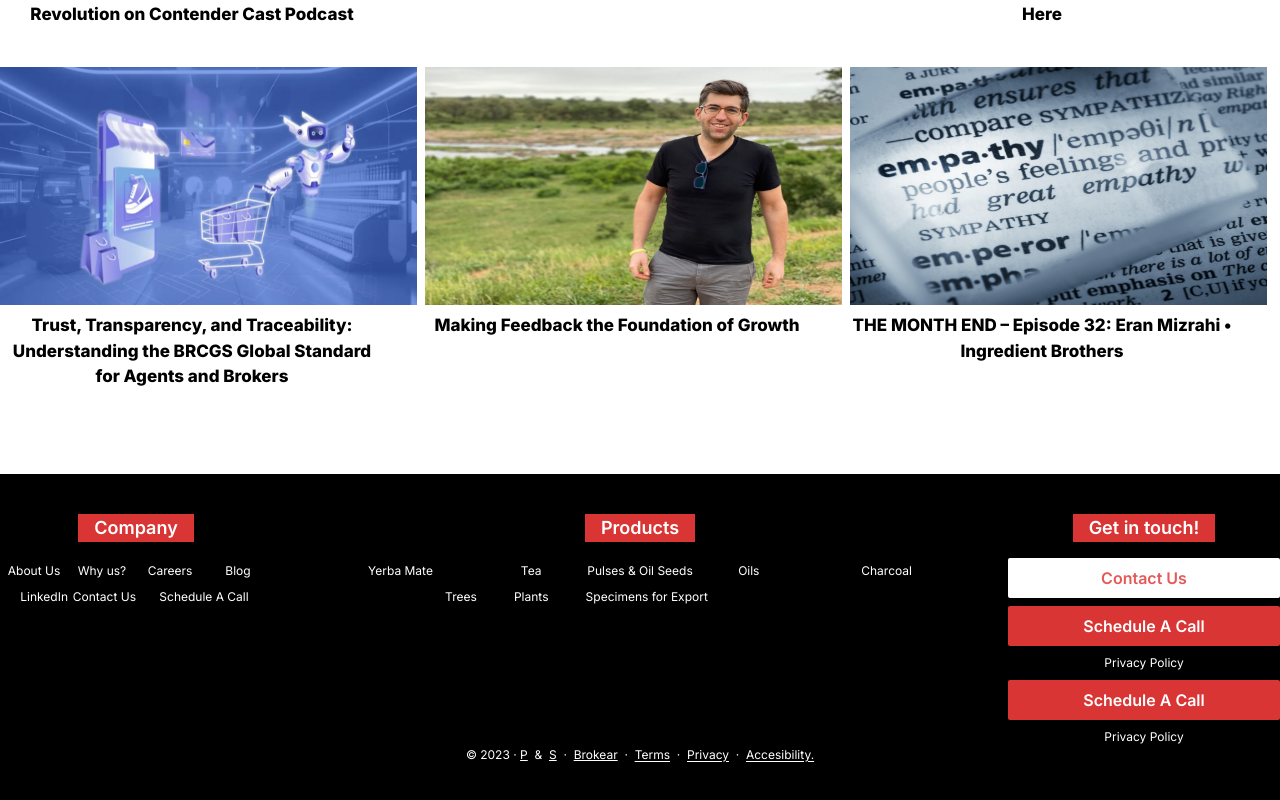
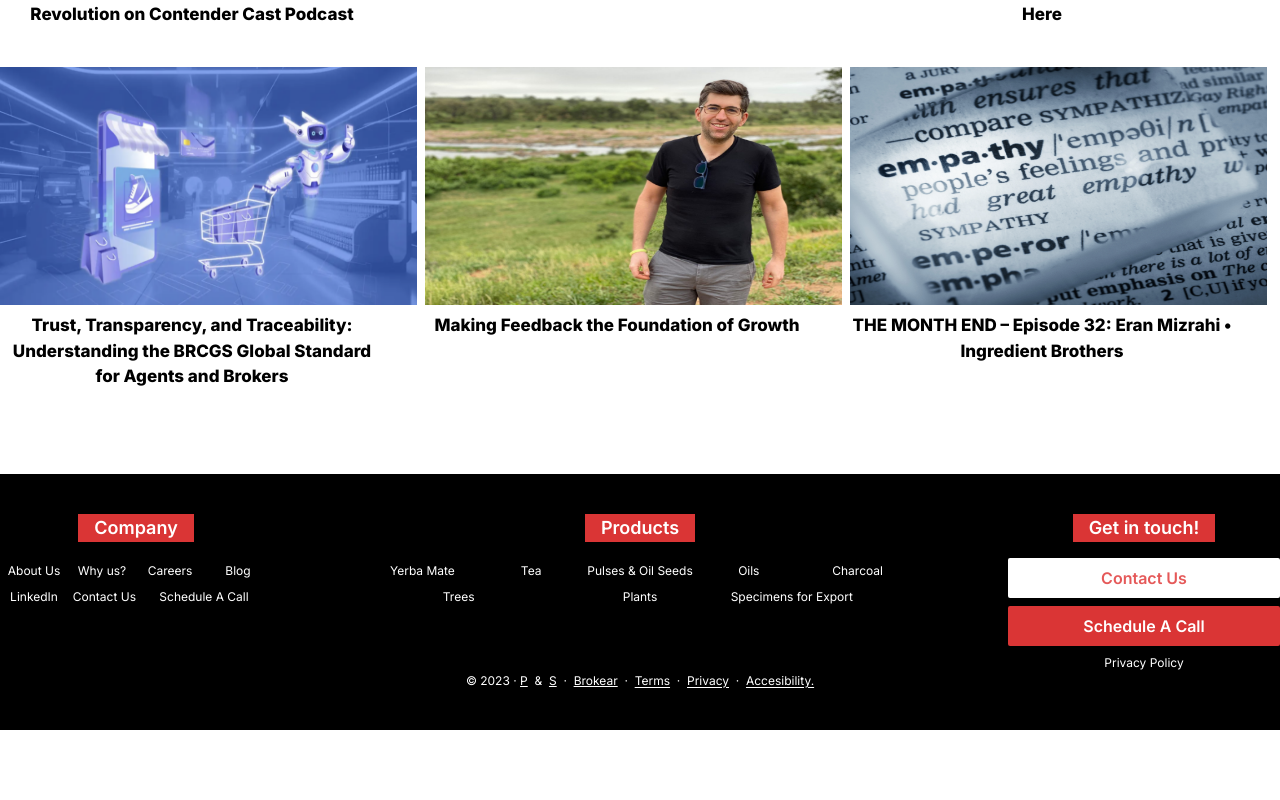
Before and after one commit to causapablo/brokear, a Next.js app: page / in a window 1280 px wide. Shown: the part 2985-3785 px from the top of the page. After the commit the page ends 3715 px from the top, so only its background shows below. Built offline with nearby package versions, Linux system fonts and the light colour scheme; what tailwindcss-animated would draw is missing.

Commit message:
Correcciones en el footer

```diff
--- a/components/footer/Footer.tsx
+++ b/components/footer/Footer.tsx
@@ -28,7 +28,7 @@ const Footer = () => {
                 </p>
               </div>
               <div className="flex">
-                <p className="text-white flex items-center justify-end text-[12px] py-1 basis-1/4">
+                <p className="text-white flex items-center justify-center text-[12px] py-1 basis-1/4">
                   LinkedIn
                 </p>
                 <p className="text-white flex items-center justify-end text-[12px] py-1 basis-1/4">
@@ -48,7 +48,7 @@ const Footer = () => {
             </div>
             <div className="py-4">
               <div className="flex">
-                <p className="text-white flex items-center justify-start text-[12px] basis-1/5 py-1">
+                <p className="text-white flex items-center justify-center text-[12px] basis-1/5 py-1">
                   Yerba Mate
                 </p>
 
@@ -64,18 +64,18 @@ const Footer = () => {
                   Oils
                 </p>
 
-                <p className="text-white flex items-center justify-end text-[12px] basis-1/5 py-1">
+                <p className="text-white flex items-center justify-center text-[12px] basis-1/5 py-1">
                   Charcoal
                 </p>
               </div>
               <div className="flex">
-                <p className="text-white flex items-center justify-end text-[12px]  basis-1/5 py-1">
+                <p className="text-white flex items-center justify-center text-[12px]  basis-1/3 py-1">
                   Trees
                 </p>
-                <p className="text-white flex items-center justify-center text-[12px]  basis-1/5 py-1">
+                <p className="text-white flex items-center justify-center text-[12px]  basis-1/3 py-1">
                   Plants
                 </p>
-                <p className="text-white flex items-center justify-center text-[12px]  py-1">
+                <p className="text-white flex items-center justify-start text-[12px] basis-1/3 py-1">
                   Specimens for Export
                 </p>
                 {/* <p className="text-white flex items-center justify-center text-[12px]  basis-1/5 py-1">Organic</p>
@@ -94,14 +94,6 @@ const Footer = () => {
                 <button className="bg-white text-lightRed rounded-sm py-2 px-5 font-semibold w-full">
                   Contact Us
                 </button>
-              </Link>
-              <button className="bg-red text-white rounded-sm py-2 px-5 font-semibold">
-                Schedule A Call
-              </button>
-              <Link href="/privacy">
-                <p className="text-white text-center text-[12px] hover:underline underline-offset-2">
-                  Privacy Policy
-                </p>
               </Link>
               <button className='bg-red text-white rounded-sm py-2 px-5 font-semibold'>Schedule A Call</button>
               <Link href="/policies/privacy"><p className="text-white text-center text-[12px] hover:underline underline-offset-2">Privacy Policy</p></Link>
```
